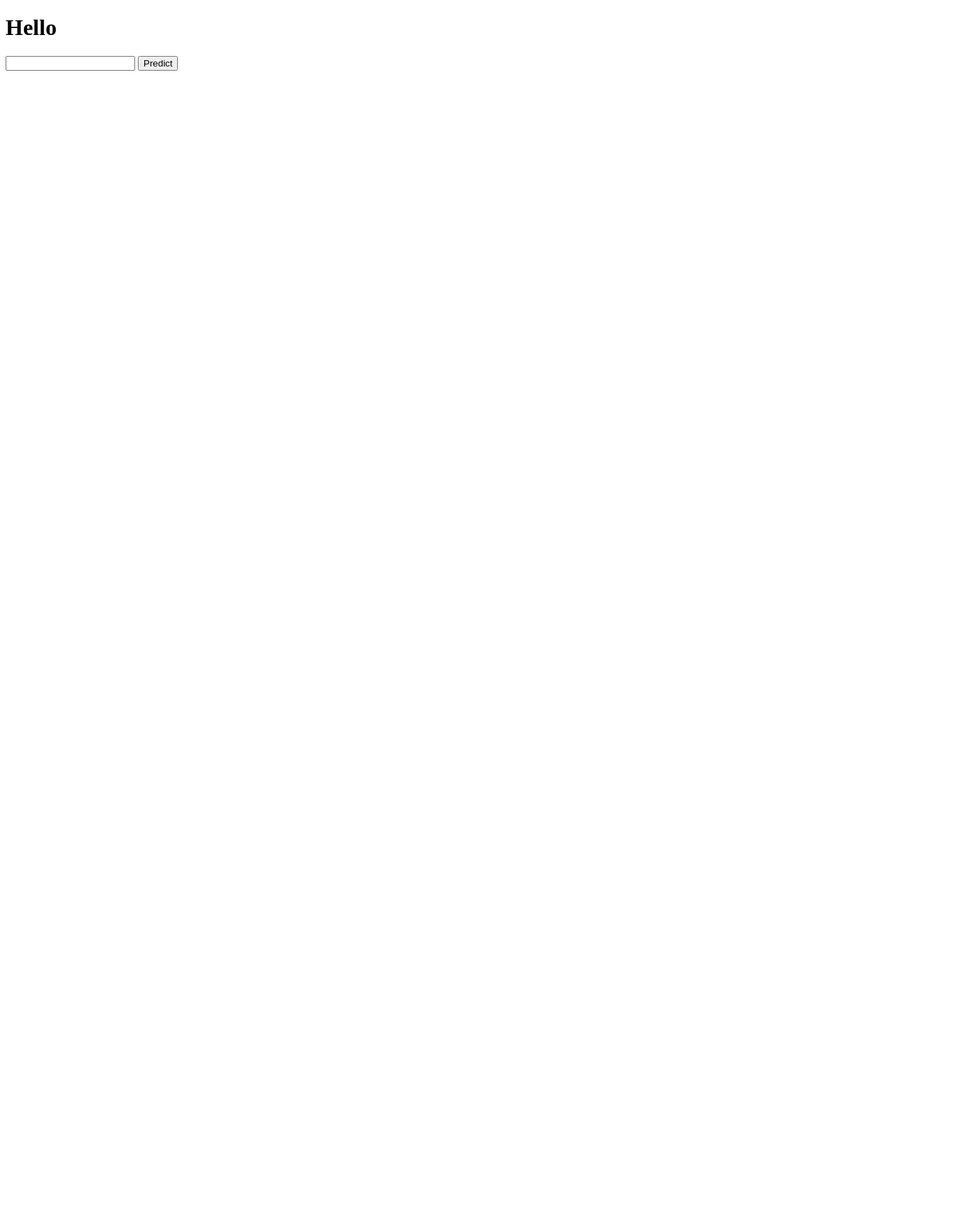
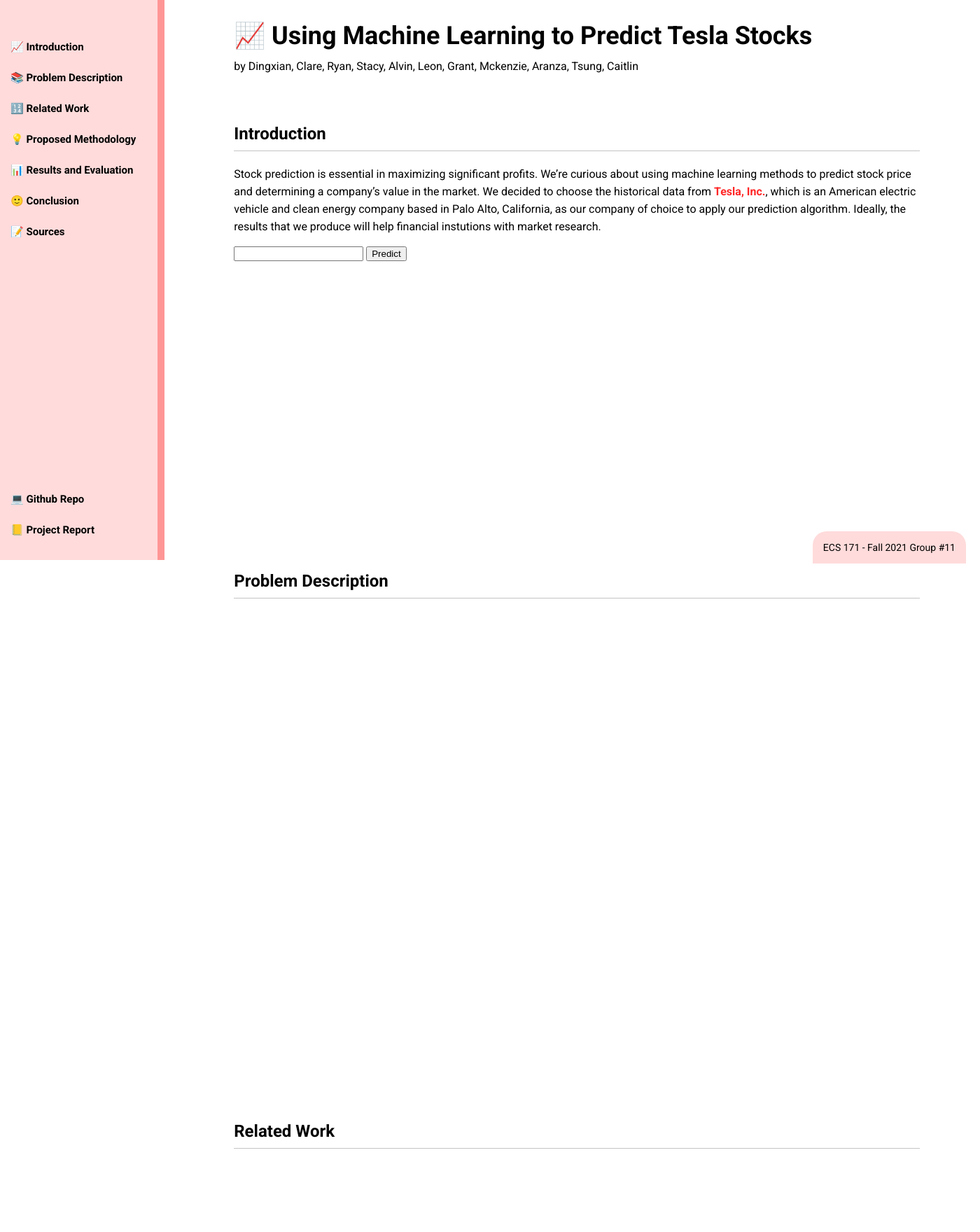
Before and after one commit to Diean233/171Group11, a Flask app: page / in a window 1400 px wide. Before the commit the part shown is almost empty. Shown: the top 1760 px of the page at 70% size. Before the commit the page ends 101 px from the top, so only its background shows below. Run offline with Flask 2, Linux system fonts and the light colour scheme.

Commit message:
integrated form into index.html

```diff
--- /dev/null
+++ b/project/static/script.js
@@ -0,0 +1,30 @@
+(function() {
+
+    'use strict';
+    console.log("reading js");
+
+    const navItems = document.querySelectorAll('nav ul:first-child li');
+    const navLinks = document.querySelectorAll('nav ul:first-child li a');
+
+    navItems.forEach(function(item, i) {
+        item.addEventListener("click", function(e) {
+            e.preventDefault();
+            let targetID = navLinks[i].getAttribute('href');
+            let targetAnchor = document.getElementById(targetID);
+            let originalTop = Math.floor(targetAnchor.getBoundingClientRect().top) - 70;
+            window.scrollBy({ top: originalTop, left: 0, behavior: 'smooth' });
+        });
+    });
+
+    const backToTopButton = document.querySelector('#group-info');
+    backToTopButton.addEventListener("click", function() {
+        let targetAnchor = document.getElementById("#intro");
+        let originalTop = Math.floor(targetAnchor.getBoundingClientRect().top) - 70;
+        window.scrollBy({ top: originalTop, left: 0, behavior: 'smooth' });
+    })
+
+    const githubLink = document.querySelector('nav ul:last-child li');
+    githubLink.addEventListener("click", function() {
+        window.open("https://github.com/Diean233/171Group11");
+    });
+})();
--- /dev/null
+++ b/project/static/styles.css
@@ -0,0 +1,115 @@
+body {
+    margin: 0;
+    padding: 0;
+    display: flex;
+    width: 1366px;
+    height: 100vh;
+    font-family: Roboto, sans-serif;
+}
+
+/* NAVBAR */
+nav {
+    border-right: 10px solid #FF9696;
+    background-color: #FFDBDB;
+    width: 225px;
+    height: 100%;
+    position: fixed;
+    display: flex;
+    flex-direction: column;
+    justify-content: space-between;
+}
+
+nav ul {
+    margin-top: 50px;
+    list-style: none;
+    padding-left: 0;
+}
+
+li {
+    list-style-type: none;
+    width: 85%;
+    padding: 8px 10px 8px 10px;
+    font-size: 15px;
+    margin-left: 5px;
+    margin-bottom: 10px;
+    font-weight: bold;
+    border-radius: 5px;
+    transition: background-color 0.2s;
+    cursor: pointer;
+}
+
+nav ul li:hover {
+    background-color: white;
+}
+
+nav ul li a {
+    text-decoration: none;
+    color: black;
+}
+
+
+/* MAIN CONTENT */
+
+main {
+    width: 1116px;
+    margin-left: 250px;
+
+}
+
+main div:first-child {
+    margin-top: 40px;
+}
+
+/* SECTIONS */
+section {
+    height: 766px;
+    width: 95%;
+}
+
+section h2 {
+    padding-bottom: 10px;
+    border-bottom: 1px solid #C4C4C4;
+}
+
+section p {
+    font-size: 16px;
+    line-height: 25px;
+}
+
+section:first-child p span {
+    font-weight: bold;
+    color: #FF2626;
+}
+
+section:first-child div {
+    display: flex;
+    justify-content: center;
+}
+
+/* HEADER */
+h1 {
+    font-size: 36px;
+}
+
+header {
+    margin-bottom: 50px;
+}
+
+header p {
+    font-weight: medium;
+    position: relative;
+    bottom: 20px;
+}
+
+/* BACK TO TOP button */
+#group-info {
+    position: fixed;
+    bottom: -5px;
+    right: 20px;
+    font-size: 14px;
+    border-top-left-radius: 20px;
+    border-top-right-radius: 20px;
+    padding: 15px;
+    background-color: #FFDBDB;
+    cursor: pointer;
+}
--- a/project/templates/index.html
+++ b/project/templates/index.html
@@ -8,7 +8,59 @@
 </head>
 <body>
     <h1>Hello</h1>
+</body>
+</html>
 
+<!DOCTYPE html>
+<html lang="en">
+    <head>
+        <meta charset="UTF-8">
+        <meta http-equiv="X-UA-Compatible" content="IE=edge">
+        <meta name="viewport" content="width=device-width, initial-scale=1.0">
+        <title>ECS 171 Project</title>
+
+        <!-- font -->
+        <link rel="preconnect" href="https://fonts.googleapis.com">
+        <link rel="preconnect" href="https://fonts.gstatic.com" crossorigin>
+        <link href="https://fonts.googleapis.com/css2?family=Roboto:wght@400;500;700&display=swap" rel="stylesheet">
+
+        <!-- style -->
+        <link rel="stylesheet" href="{{ url_for('static', filename='styles.css')}}">
+
+        <!-- script -->
+        <script src="{{ url_for('static', filename='script.js')}}" defer></script>
+    </head>
+    <body>
+        <!-- navbar -->
+        <nav>
+            <ul>
+                <li><a href="#intro">📈 Introduction</a></li>
+                <li><a href="#problem">📚 Problem Description</a></li>
+                <li><a href="#related">🔢 Related Work</a></li>
+                <li><a href="#methods">💡 Proposed Methodology</a></li>
+                <li><a href="#results">📊 Results and Evaluation</a></li>
+                <li><a href="#conclusion">🙂 Conclusion</a></li>
+                <li><a href="#sources">📝 Sources</a></li>
+            </ul>
+            <ul>
+                <li>💻 Github Repo</li>
+                <li>📒 Project Report</li>
+            </ul>
+        </nav>
+
+        <!-- main content; everything that isnt the navbar -->
+        <main>
+            <section id="#intro">
+                <header>
+                    <h1>📈 Using Machine Learning to Predict Tesla Stocks</h1>
+                    <p>by Dingxian, Clare, Ryan, Stacy, Alvin, Leon, Grant, Mckenzie, Aranza, Tsung, Caitlin</p>
+                </header>
+                <h2>Introduction</h2>
+                <p>Stock prediction is essential in maximizing significant profits.
+                    We’re curious about using machine learning methods to predict stock price and determining a company’s value in the market.
+                    We decided to choose the historical data from <span>Tesla, Inc.</span>, which is an American electric vehicle and
+                    clean energy company based in Palo Alto, California, as our company of choice to apply our prediction algorithm. Ideally,
+                    the results that we produce will help financial instutions with market research.</p>
                 <form action="/" method="post">
                     <input type="text" name="date">
                     <input type="submit" value="Predict">
@@ -17,5 +69,35 @@
                 {% if prediction %}
                     <p>{{prediction}}</p>
                 {% endif %}
+            </section>
+
+            <section id="#problem">
+                <h2>Problem Description</h2>
+            </section>
+
+            <section id="#related">
+                <h2>Related Work</h2>
+            </section>
+
+            <section id="#methods">
+                <h2>Proposed Methodology</h2>
+            </section>
+
+            <section id="#results">
+                <h2>Results and Evaluation</h2>
+            </section>
+
+            <section id="#conclusion">
+                <h2>Conclusion</h2>
+            </section>
+
+            <section id="#sources">
+                <h2>Sources</h2>
+            </section>
+
+            <div id="group-info">
+                ECS 171 - Fall 2021 Group #11
+            </div>
+        </main>
     </body>
 </html>
```
Lines whose indentation alone changed are shown as unchanged.
